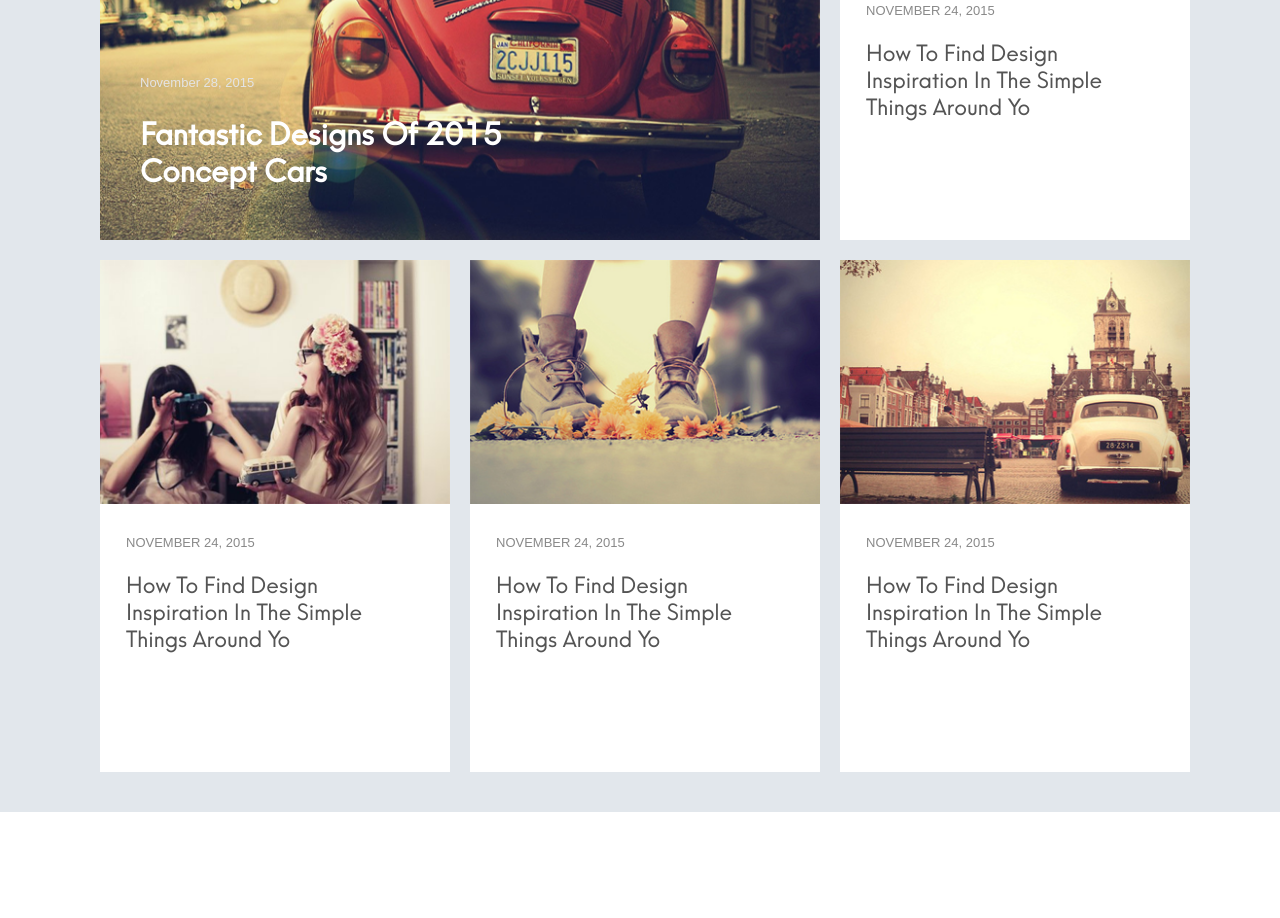
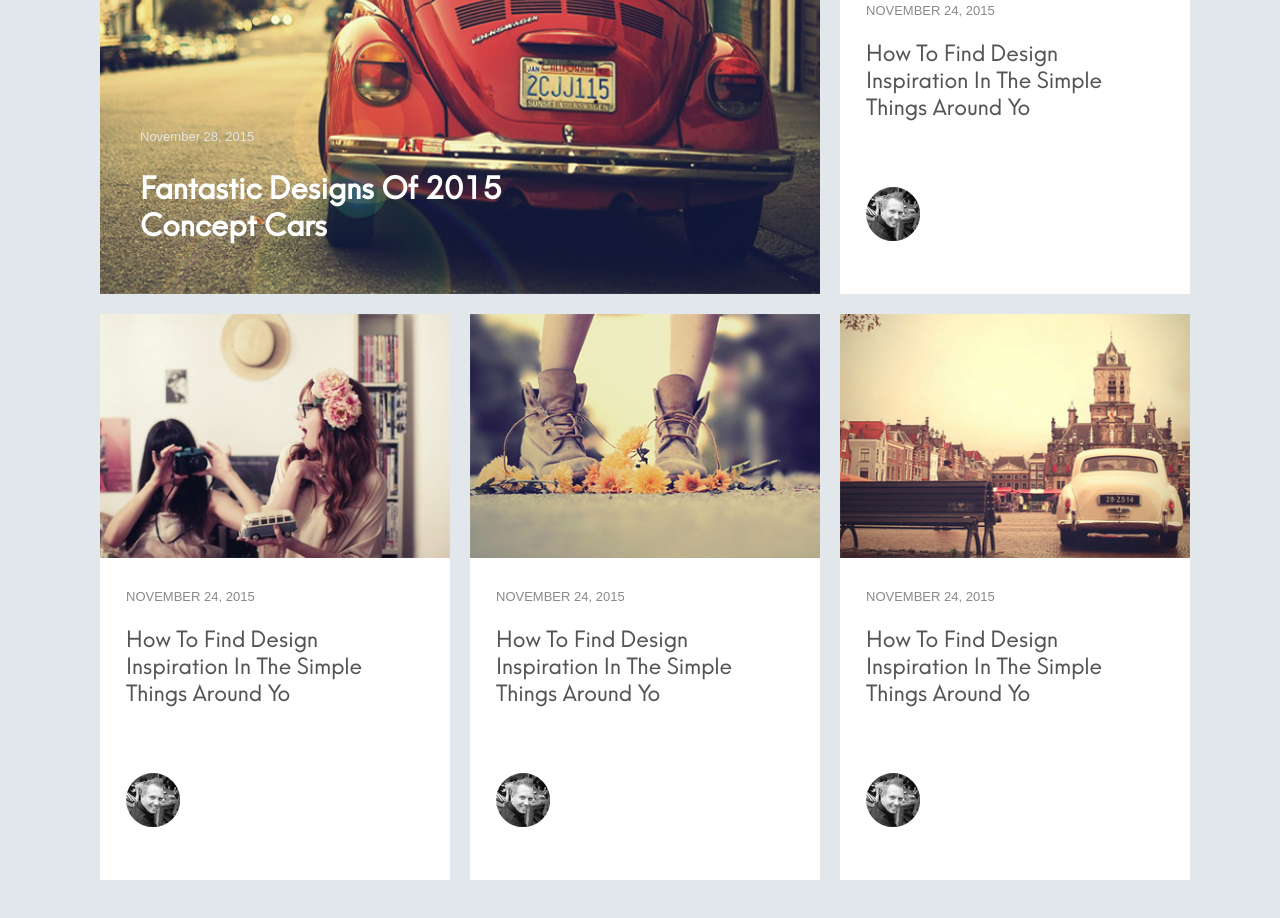
Before and after one commit to straus94/home-8-news, a plain HTML site: page index.html in a window 1280 px wide. Shown: the part 302-1220 px from the top of the page. Before the commit the page ends 1114 px from the top, so only its background shows below. Drawn offline with Linux system fonts and the light colour scheme; the site is published under a folder, as on GitHub Pages, so addresses that start at the root find nothing.

Commit message:
change links

```diff
--- a/index.html
+++ b/index.html
@@ -25,7 +25,7 @@
                     <img src="img/news-1.png" alt="">
                     <div class="date">November 24, 2015</div>
                     <h2>How To Find Design Inspiration In The Simple Things Around Yo</h2>
-                    <div class="author"><img src="/img/ava.png" alt=""></div>
+                    <div class="author"><img src="img/ava.png" alt=""></div>
                 </div>
             </div>
         </div>
@@ -35,7 +35,7 @@
                     <img src="img/news-2.png" alt="">
                     <div class="date">November 24, 2015</div>
                     <h2>How To Find Design Inspiration In The Simple Things Around Yo</h2>
-                    <div class="author"><img src="/img/ava.png" alt=""></div>
+                    <div class="author"><img src="img/ava.png" alt=""></div>
                 </div>
             </div>
             <div class="col-4">
@@ -43,7 +43,7 @@
                     <img src="img/news-3.png" alt="">
                     <div class="date">November 24, 2015</div>
                     <h2>How To Find Design Inspiration In The Simple Things Around Yo</h2>
-                    <div class="author"><img src="/img/ava.png" alt=""></div>
+                    <div class="author"><img src="img/ava.png" alt=""></div>
                 </div>
             </div>
             <div class="col-4">
@@ -51,7 +51,7 @@
                     <img src="img/news-4.png" alt="">
                     <div class="date">November 24, 2015</div>
                     <h2>How To Find Design Inspiration In The Simple Things Around Yo</h2>
-                    <div class="author"><img src="/img/ava.png" alt=""></div>
+                    <div class="author"><img src="img/ava.png" alt=""></div>
                 </div>
             </div>
         </div>
```
